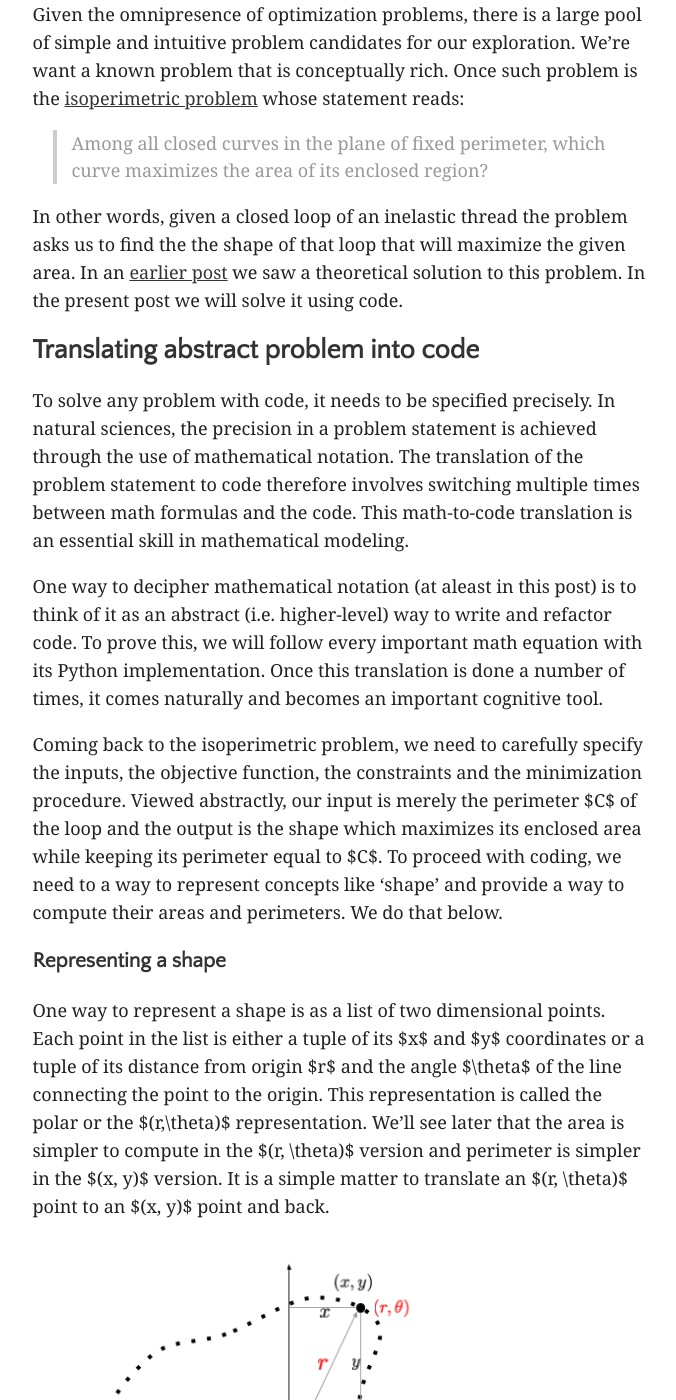
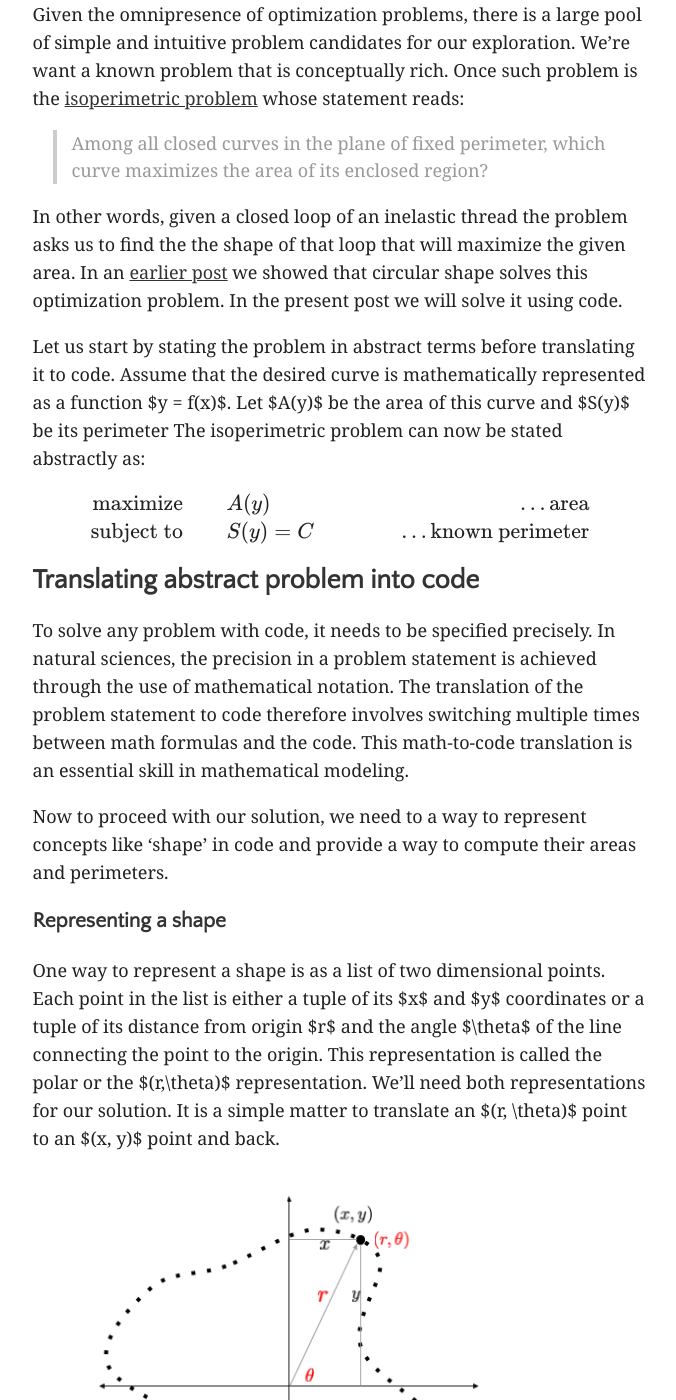
Before and after one commit to rohan-kekatpure/rohan-kekatpure.github.io, a Jekyll site: the page built from _posts/2020-08-22-fun-with-optimization.md, in a window 1280 px wide and 1400 px high, scrolled down 662 px. Shown: the whole window, without its empty margins (300-976 px from the left). Built offline with Jekyll 4.4.1, drawn with Linux system fonts in a browser that asks for light colours; formulas are drawn with MathJax 3; some of the changed text lies outside the part shown.

Commit message:
max entropy problem with GD

````diff
--- a/_posts/2020-08-22-fun-with-optimization.md
+++ b/_posts/2020-08-22-fun-with-optimization.md
@@ -25,8 +25,19 @@ problem](https://bit.ly/2ErbGK2) whose statement reads:
 >Among all closed curves in the plane of fixed perimeter, which curve maximizes the area of its enclosed region?
 
 In other words, given a closed loop of an inelastic thread the problem asks us to find the the shape of that loop that
-will maximize the given area. In an [earlier post]({% post_url 2020-08-11-calculus-of-variations %}) we saw a
-theoretical solution to this problem. In the present post we will solve it using code.
+will maximize the given area. In an [earlier post]({% post_url 2020-08-11-calculus-of-variations %}) we showed that
+circular shape solves this optimization problem. In the present post we will solve it using code.
+
+Let us start by stating the problem in abstract terms before translating it to code. Assume that the desired curve is
+mathematically represented as a function $y = f(x)$. Let $A(y)$ be the area of this curve and $S(y)$ be its perimeter
+The isoperimetric problem can now be stated abstractly as:
+
+$$
+\begin{align*}
+ \text{maximize}&\qquad A(y) &\qquad \ldots \text{area}\\
+ \text{subject to}&\qquad S(y) = C &\qquad \ldots \text{known perimeter}
+\end{align*}
+$$
 
 ## Translating abstract problem into code
 
@@ -35,23 +46,15 @@ statement is achieved through the use of mathematical notation. The translation
 therefore involves switching multiple times between math formulas and the code. This math-to-code translation is an
 essential skill in mathematical modeling.
 
-One way to decipher mathematical notation (at aleast in this post) is to think of it as an abstract (i.e. higher-level)
-way to write and refactor code. To prove this, we will follow every important math equation with its Python
-implementation. Once this translation is done a number of times, it comes naturally and becomes an important
-cognitive tool.
-
-Coming back to the isoperimetric problem, we need to carefully specify the inputs, the objective function, the
-constraints and the minimization procedure. Viewed abstractly, our input is merely the perimeter $C$ of the loop and the
-output is the shape which maximizes its enclosed area while keeping its perimeter equal to $C$. To proceed with coding,
-we need to a way to represent concepts like 'shape' and provide a way to compute their areas and perimeters. We do that
-below.
+Now to proceed with our solution, we need to a way to represent concepts like 'shape' in code and provide a way to
+compute their areas and perimeters.
 
 ### Representing a shape
 One way to represent a shape is as a list of two dimensional points. Each point in the list is either a tuple of its $x$
 and $y$ coordinates or a tuple of its distance from origin $r$ and the angle $\theta$ of the line connecting the point
-to the origin. This representation is called the polar or the $(r,\theta)$ representation. We'll see later that
-the area is simpler to compute in the $(r, \theta)$ version and perimeter is simpler in the $(x, y)$ version. It is a
-simple matter to translate an $(r, \theta)$ point to an $(x, y)$ point and back.
+to the origin. This representation is called the polar or the $(r,\theta)$ representation. We'll need both
+representations for our solution. It is a simple matter to translate an $(r, \theta)$ point to an $(x, y)$ point and
+back.
 
 <figure>
     <img src="{{site.url}}/assets/img/xyrtheta.png" alt='hello' width='400' style='margin: 10px;'>
@@ -92,11 +95,33 @@ The $(x, y)$ representation is easier to plot and when plotted our initialized l
 So now we can represent and generate a shape. Next we need to specify how we can compute the perimeter and the area of
 this loop represented as a list of points.
 
-### Computing the area
+### Computing the area and the perimeter
 
-As mentioned before, the area turns out to be easier to compute with $(r, \theta)$ list. In this representation, the
-formula for area is $A = \int \frac{1}{2}r^2d\theta$. This formula is simply a mathematical way of writing a `for` loop.
-A direct (but naive) conversion of this formula into code is:
+The code to compute the area $A(y)$ and the perimeter $S(y)$ of any curve $y = f(x)$ starts from calculus formulas.
+In $(x, y)$ coordinates:
+
+$$
+\begin{align*}
+    A(y) &= \int y dx\\
+    S(y) &= \int \sqrt{1+\left(\frac{dy}{dx}\right)^2} dx
+\end{align*}
+$$
+
+The same quantities can be represented in $(r,\theta)$ coordinates:
+
+$$
+\begin{align*}
+    A(r) &= \int \frac{1}{2} r^2d\theta\\
+    S(r) &= \int \sqrt{r^2 + \left(\frac{dr}{d\theta}\right)^2}d\theta
+\end{align*}
+$$
+
+We're giving both versions because, as it turns out, the area turns out to be easier to compute with $(r, \theta)$ and
+the perimeter with $(x, y)$.
+
+#### Computing the area
+This formula involving the integral sign is simply a mathematical way of writing a `for` loop. Therefore a direct (but
+naive) conversion of this formula into code is:
 
 ```python
 # r = list of radii, theta = list of theta values
@@ -119,12 +144,11 @@ def area(r, theta):
     return 0.5 * simps(r * r, theta)
 ```
 
-### Computing the perimeter
+#### Computing the perimeter
 
-The $(x, y)$ representation is better for computing the perimeter. The formula for perimeter of a curve $y = f(x)$ is $S
-= \int \sqrt{1 + y'^2} dx$. This formula is complicated because it involves a derivative. Fortunately, we have a table
-of ordered $(x, y)$ values. This allows to avoid derivatives and directly obtain the perimeter by summing distances
-between consecutive points:
+The $(x, y)$ representation is better for computing the perimeter. This perimeter expression is complicated because it
+involves a derivative. Fortunately, since we have a table of ordered $(x, y)$ values, we can avoid derivatives and
+directly obtain the perimeter by summing distances between consecutive points:
 
 $$
 \begin{equation*}
@@ -249,10 +273,9 @@ algorithm recovers the circular shape to a reasonable accuracy.
 
 ## Adam and SGD (Pytorch)
 
-Next we will attempt to solve the isoperimetric problem using Adam and SGD (stochastic gradient descent) optimizers in
-Pytorch. The details of Adam and SGD are out of scope for this post. However, we'll see how to cast our problem into
-the language of neural network, so that way may plug any available optimizer in a library like Pytorch to solve. This
-may then become a vehicle for the interested readers to dive deeper into the optimizers themselves.
+Next we will use Adam and SGD (stochastic gradient descent) optimizers in Pytorch to solve our problem. The details of
+Adam and SGD are out of scope for this post. However, we will go through the process of casting our problem in the
+language of neural network, so that way may plug any available optimizer in a library like Pytorch to solve.
 
 In a typical neural network learning problem, we have a list of input-output pairs: Image/labels, audio/words, or
 sentence/sentiment and we seek to minimize the prediction error. The isoperimetric problem, on the other hand, is a pure
@@ -613,3 +636,36 @@ normal distribution.
     <img src="{{site.url}}/assets/img/maxentropy_gradient_descent.gif" alt='hello' width='800' style='margin: 10px;'>
     <figcaption></figcaption>
 </figure>
+
+### Pytorch SGD
+
+Finally we will use the Adam optimizer in Pytorch to solve this problem. As before we need to translate the code for
+loss computation from Numpy to Pytorch. Because these changes are nominal, we will not reproduce the code here and
+instead refer the reader to our Github.
+
+The animation below shows our best results with the Pytorch SGD optimizer. We user a learning rate of $10^{-4}$ and a
+momentum of $0.5$.
+
+<figure>
+    <img src="{{site.url}}/assets/img/maxentropy_sgd.gif" alt='hello' width='800' style='margin: 10px;'>
+    <figcaption></figcaption>
+</figure>
+
+A few things to note about the SGD optimizer. Even after extensively tuning the learning parameters, we found it
+difficult to get the SGD to converge with a small number of points. We had to use more than $4000$ points to get the
+converged result to resemble a normal distribution. Even then, the standard deviation of the converged result is $0 82$
+instead of the expected $0.5$ (off by over $50\%$). The greedy and the hand-coded gradient descent converged accurately
+to the expected parameters. I'm investigating the convergence issue and will update if a solution is found.
+
+## Summary and exercises
+
+We saw numerical solution of two classic optimization problems using a few different algorithms. We went through the
+exercise of translating an abstract problem into Python code. We then coded the greedy and gradient descent
+algorithms from scratch to solve the problem. Finally we generated the animations of their convergence. Complete code
+for all of the above steps is available on our Github. Below are a couple of suggested exercises if you want to try
+your hand at solving some similar problems.
+
+* Set up an optimization problem to show that the shortest distance between two points is a straight line and solve
+it using greedy algorithm, hand-coded gradient descent and Pytorch.
+
+* Set up and numerically solve the [Brachistochrone problem](https://en.wikipedia org/wiki/Brachistochrone_curve).
````
